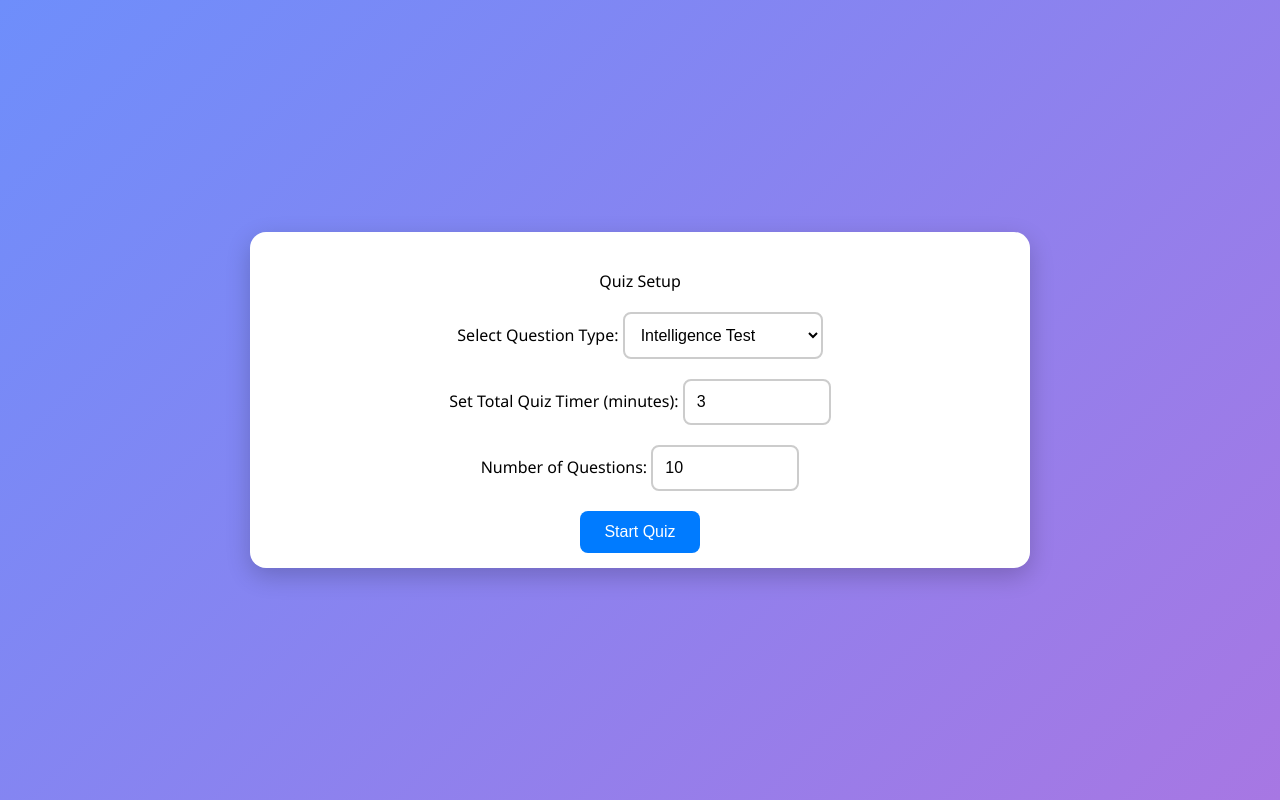
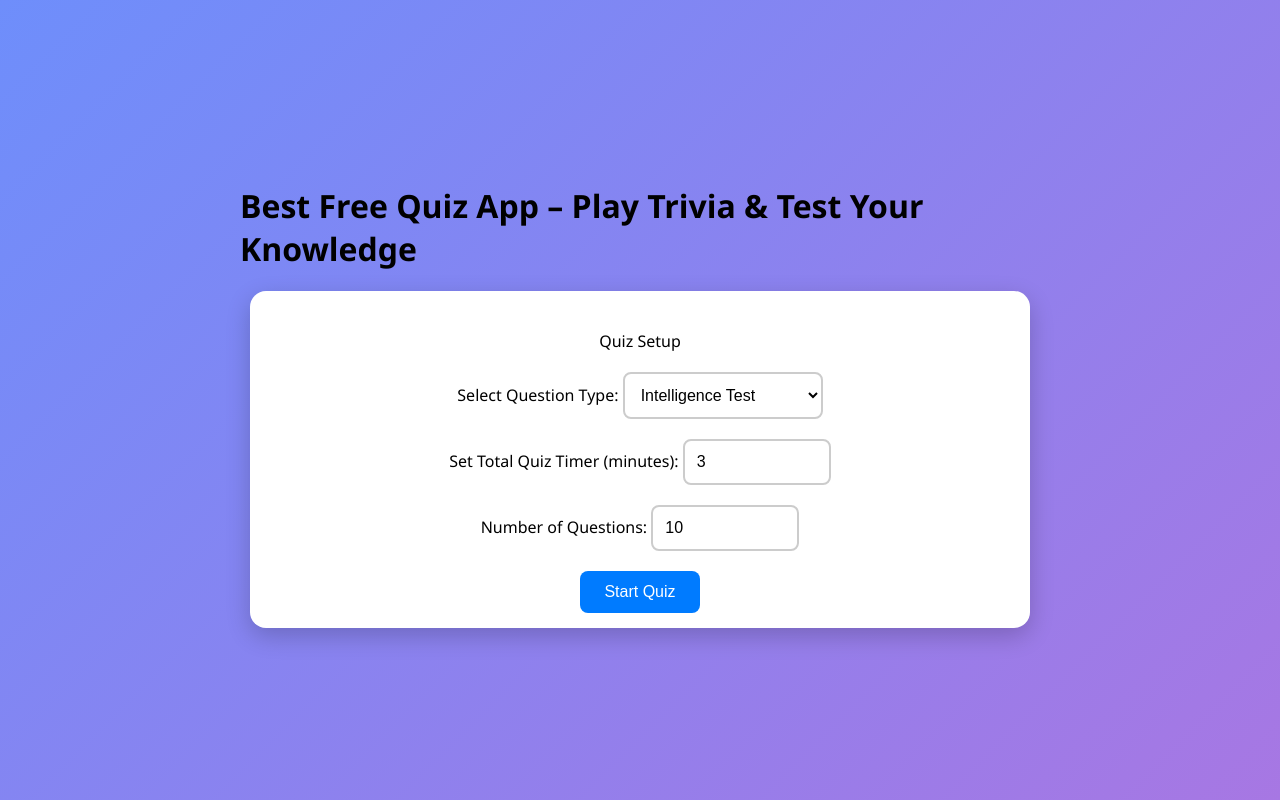
Before and after one commit to tauseef55/quiz-app, a plain HTML site: page index.html in a window 1280 px wide. Drawn offline with Linux system fonts and the light colour scheme.

Commit message:
Update index.html

```diff
--- a/index.html
+++ b/index.html
@@ -273,6 +273,7 @@
 </head>
 <body>
 <div class="container">
+    <h1 style=display: hidden;>Best Free Quiz App – Play Trivia & Test Your Knowledge</h1>
     <!-- Settings Popup -->
     <div class="settings-popup active">
         <h2></h2>Quiz Setup</h2>
```
